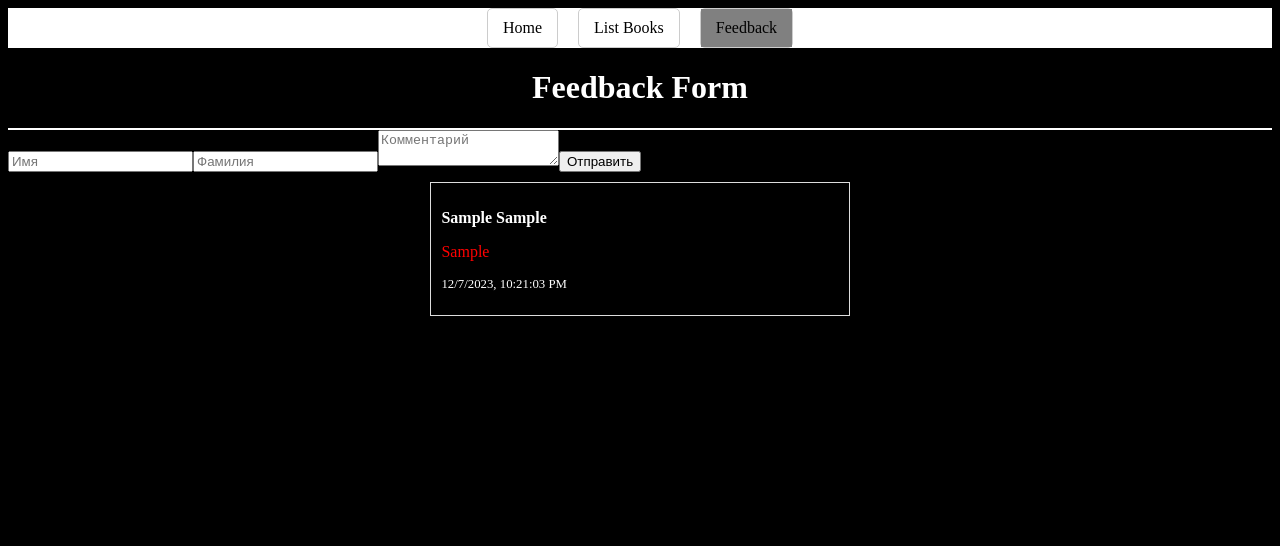
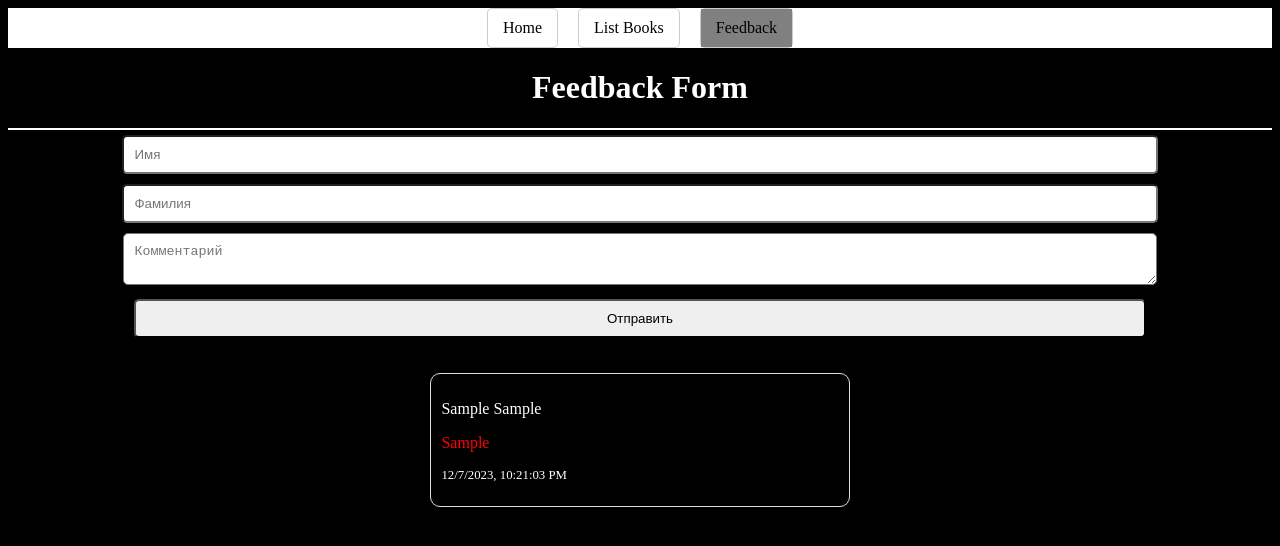
Before and after one commit to nannnnna/nest..., a Vue app: page /feedback in a window 1280 px wide. Both pictures are taken after typing "Sample", "Sample", "Sample" into the empty fields and a click on the button "Отправить". Shown: the top 546 px of the page. Built offline with nearby package versions, Linux system fonts and the light colour scheme.

Commit message:
with form

```diff
--- a/src/assets/global.css
+++ b/src/assets/global.css
@@ -103,11 +103,12 @@ body {
 }
 
 .comment-card {
-  background-color: black; /* Белый фон для карточек комментариев */
-  border: 1px solid #ddd; /* Граница карточки */
+  background-color: black;
+  border: 1px solid #ddd;
   padding: 10px;
   margin: 10px;
-  width: calc(33% - 20px); /* Ширина карточки */
+  border-radius: 10px; /* Скругленные края карточки */
+  width: calc(33% - 20px);
 }
 
 .comment-text {
@@ -122,3 +123,13 @@ body {
 .divider {
   background-color: white; /* Белый цвет разделителей */
 }
+.comment-form {
+  text-align: center;
+  margin-bottom: 20px;
+}
+.comment-input, .comment-textarea, .comment-submit {
+  width: 80%; /* Ширина полей и кнопки */
+  padding: 10px;
+  margin: 5px 0;
+  border-radius: 5px; /* Скругленные края */
+}
--- a/src/components/FeedbackForm.vue
+++ b/src/components/FeedbackForm.vue
@@ -4,25 +4,22 @@
     <h1>Feedback Form</h1>
     <div class="divider"></div>
 
-    <!-- Форма для комментариев -->
-    <form @submit.prevent="addComment">
-      <input type="text" v-model="newComment.name" placeholder="Имя" required>
-      <input type="text" v-model="newComment.surname" placeholder="Фамилия" required>
-      <textarea v-model="newComment.comment" placeholder="Комментарий" required></textarea>
-      <button type="submit">Отправить</button>
+    <form @submit.prevent="addComment" class="comment-form">
+      <input type="text" v-model="newComment.name" placeholder="Имя" required class="comment-input">
+      <input type="text" v-model="newComment.surname" placeholder="Фамилия" required class="comment-input">
+      <textarea v-model="newComment.comment" placeholder="Комментарий" required class="comment-textarea"></textarea>
+      <button type="submit" class="comment-submit">Отправить</button>
     </form>
 
-    <!-- Отображение комментариев -->
     <div class="comments-container">
       <div v-for="comment in comments" :key="comment.id" class="comment-card">
-        <p><strong>{{ comment.name }} {{ comment.surname }}</strong></p>
+        <p class="comment-author">{{ comment.name }} {{ comment.surname }}</p>
         <p class="comment-text">{{ comment.comment }}</p>
         <p class="comment-date">{{ comment.date }}</p>
       </div>
     </div>
   </div>
 </template>
-
 <script>
 import NavigationMenu from './NavigationMenu.vue';
 
```
